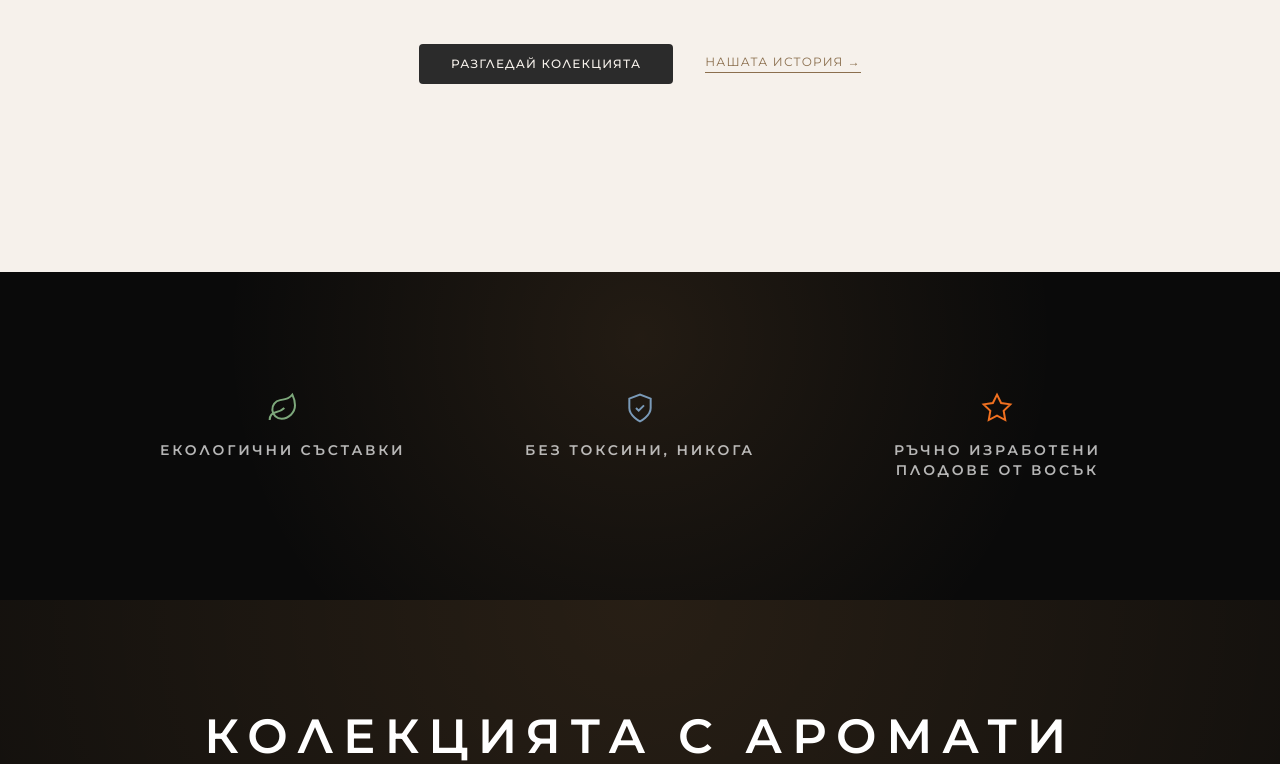
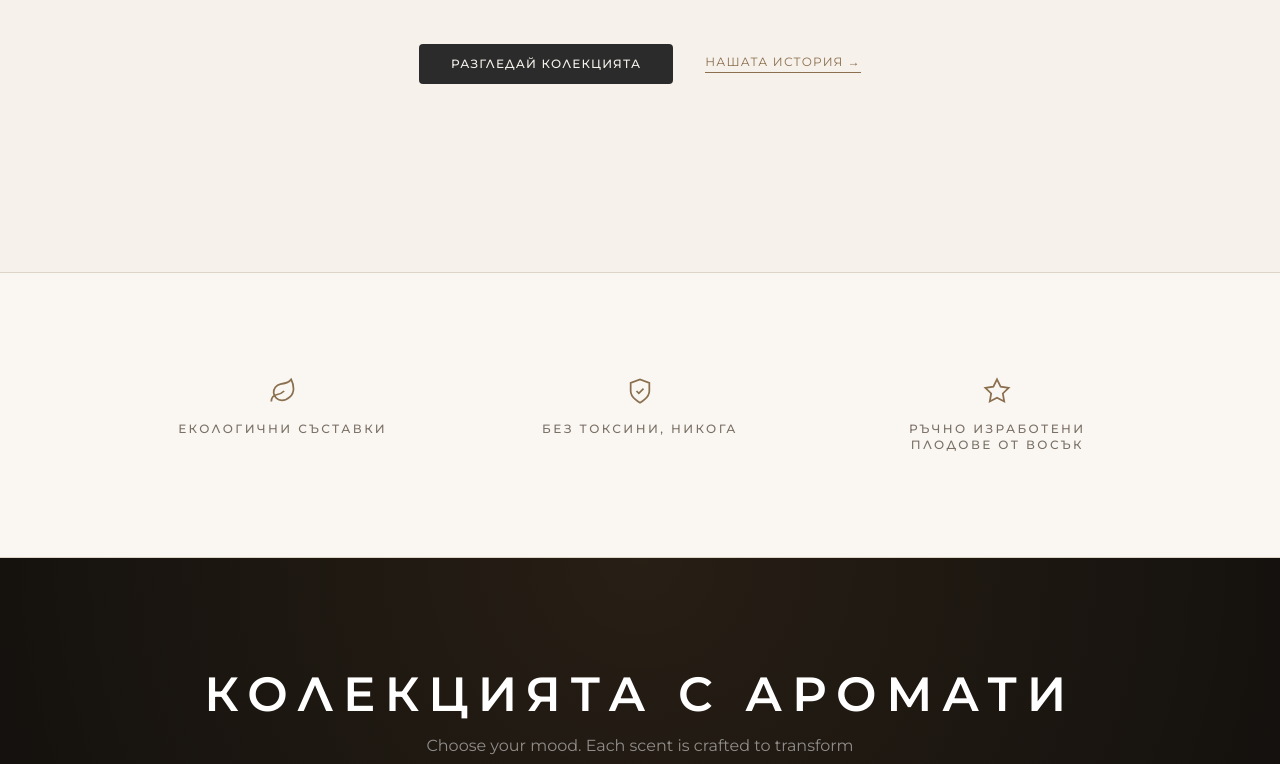
Before and after one commit to lyuboslavyordanov8/55candles, a Next.js app: page /bg in a window 1280 px wide. Shown: the part 528-1292 px from the top of the page. Built offline with nearby package versions, Linux system fonts and the light colour scheme; a web font is replaced by a local one.

Commit message:
feat: light cream brand values section, uniform clay icons

```diff
--- a/src/components/home/BrandValues.tsx
+++ b/src/components/home/BrandValues.tsx
@@ -4,21 +4,21 @@ import { motion } from 'framer-motion'
 import { useTranslations } from 'next-intl'
 
 const LeafIcon = () => (
-  <svg className="w-8 h-8" viewBox="0 0 24 24" fill="none" stroke="currentColor" strokeWidth="1.5">
+  <svg className="w-7 h-7" viewBox="0 0 24 24" fill="none" stroke="currentColor" strokeWidth="1.5">
     <path d="M11 20A7 7 0 0 1 9.8 6.1C15.5 5 17 4.48 19 2c1 2 2 4.18 2 8 0 5.5-4.78 10-10 10z" />
     <path d="M2 21c0-3 1.85-5.36 5.08-6C9.5 14.52 12 13 13 12" />
   </svg>
 )
 
 const ShieldCheckIcon = () => (
-  <svg className="w-8 h-8" viewBox="0 0 24 24" fill="none" stroke="currentColor" strokeWidth="1.5">
+  <svg className="w-7 h-7" viewBox="0 0 24 24" fill="none" stroke="currentColor" strokeWidth="1.5">
     <path d="M12 22s8-4 8-10V5l-8-3-8 3v7c0 6 8 10 8 10z" />
     <polyline points="9 12 11 14 15 10" />
   </svg>
 )
 
 const SparkleIcon = () => (
-  <svg className="w-8 h-8" viewBox="0 0 24 24" fill="none" stroke="currentColor" strokeWidth="1.5">
+  <svg className="w-7 h-7" viewBox="0 0 24 24" fill="none" stroke="currentColor" strokeWidth="1.5">
     <path d="M12 2L15.09 8.26L22 9.27L17 14.14L18.18 21.02L12 17.77L5.82 21.02L7 14.14L2 9.27L8.91 8.26L12 2z" />
   </svg>
 )
@@ -27,44 +27,26 @@ export default function BrandValues() {
   const t = useTranslations('values')
 
   const values = [
-    { Icon: LeafIcon, label: t('eco'), color: '#7da87b' },
-    { Icon: ShieldCheckIcon, label: t('nonToxic'), color: '#7a9ab8' },
-    { Icon: SparkleIcon, label: t('fruit'), color: '#f07020' },
+    { Icon: LeafIcon, label: t('eco') },
+    { Icon: ShieldCheckIcon, label: t('nonToxic') },
+    { Icon: SparkleIcon, label: t('fruit') },
   ]
 
   return (
-    <section className="relative py-24 px-6 bg-[#0a0a0a] text-white overflow-hidden">
-
-      {/* 🔥 Ambient glow */}
-      <div className="absolute inset-0 bg-[radial-gradient(circle_at_50%_20%,rgba(255,180,100,0.1),transparent_60%)]" />
-
-      <div className="relative max-w-5xl mx-auto grid grid-cols-1 md:grid-cols-3 gap-12">
-
+    <section className="py-20 px-6 bg-cream-surface border-y border-border">
+      <div className="max-w-5xl mx-auto grid grid-cols-1 md:grid-cols-3 gap-12">
         {values.map((v, i) => (
           <motion.div
             key={v.label}
-            initial={{ opacity: 0, y: 30 }}
+            initial={{ opacity: 0, y: 24 }}
             whileInView={{ opacity: 1, y: 0 }}
             transition={{ delay: i * 0.1 }}
-            whileHover={{ y: -6 }}
-            className="group relative flex flex-col items-center text-center gap-4 p-6 rounded-2xl"
+            className="flex flex-col items-center text-center gap-4 p-6"
           >
-            {/* Glow */}
-            <div
-              className="absolute inset-0 opacity-0 group-hover:opacity-100 transition duration-500 blur-2xl"
-              style={{ background: `${v.color}33` }}
-            />
-
-            {/* Icon */}
-            <div
-              className="relative transition duration-300 group-hover:scale-110"
-              style={{ color: v.color }}
-            >
+            <div className="text-clay transition-opacity duration-300 hover:opacity-70">
               <v.Icon />
             </div>
-
-            {/* Label */}
-            <p className="text-sm font-semibold tracking-[0.2em] uppercase text-white/70 group-hover:text-white transition">
+            <p className="text-xs font-medium tracking-[0.2em] uppercase text-ink-secondary">
               {v.label}
             </p>
           </motion.div>
```
